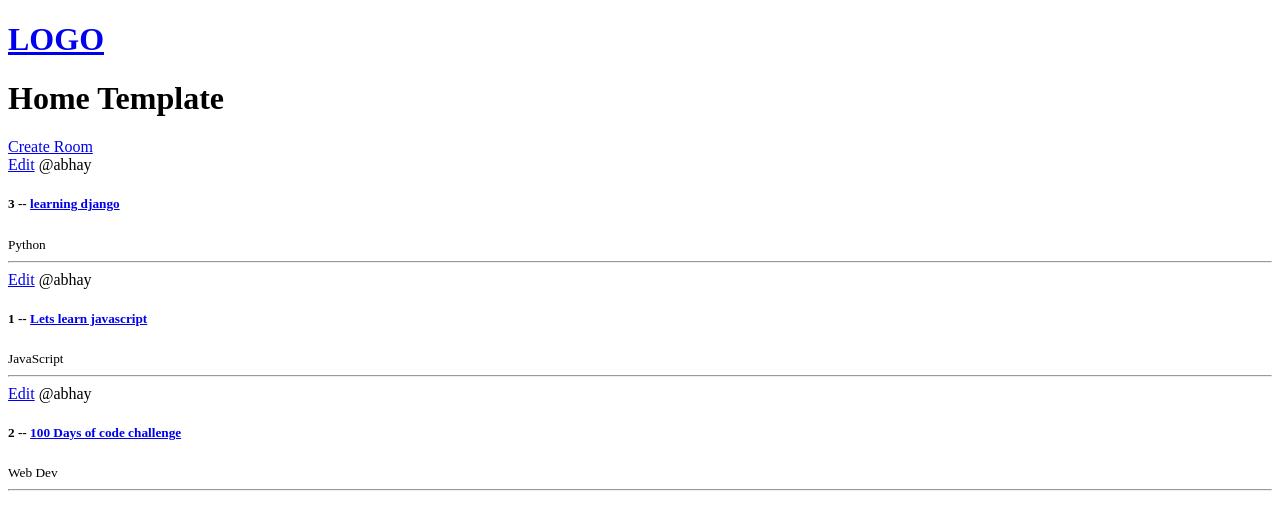
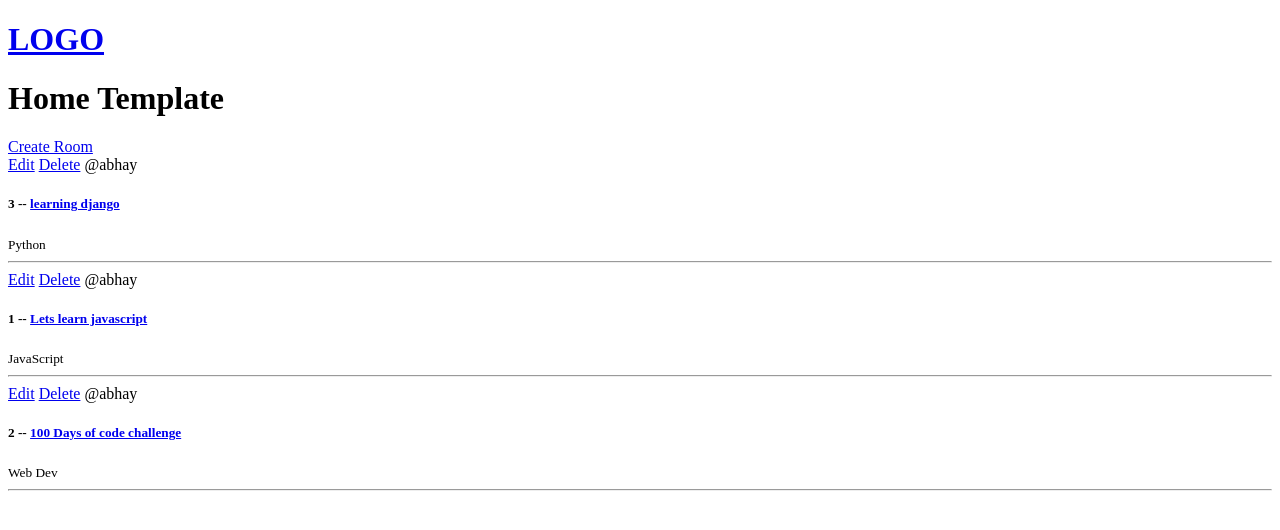
Before and after one commit to xanax02/django, a Django app: page / in a window 1280 px wide. Shown: the top 530 px of the page. Run offline with Django 4.2, Linux system fonts and the light colour scheme; data comes from the database, SQL or seed files in the repository.

Commit message:
urls_changed

```diff
--- a/base/templates/base/home.html
+++ b/base/templates/base/home.html
@@ -7,6 +7,7 @@
     {% for room in rooms %}
     <div>
       <a href="{% url 'update-room' room.id %}">Edit</a>
+      <a href="{% url 'delete-room' room.id %}">Delete</a>
       <span>@{{room.host.username}}</span>
       <h5>
         {{room.id}} -- <a href="{% url 'room' room.id %}">{{room.name}}</a>
--- a/base/urls.py
+++ b/base/urls.py
@@ -5,5 +5,6 @@ urlpatterns = [
     path('', views.home, name="home"),
     path('room/<slug:id>', views.room, name="room"),
     path('create-room/', views.createRoom, name="create-room"),
-    path('update-room/<slug:id>', views.updateRoom, name='update-room')
+    path('update-room/<slug:id>', views.updateRoom, name='update-room'),
+    path('delete-room/<slug:id>', views.deleteRoom, name='delete-room')
 ]
--- a/base/views.py
+++ b/base/views.py
@@ -39,3 +39,12 @@ def updateRoom(request, id):
 
     context = {'form': form}
     return render(request, 'base/room_form.html', context)
+
+
+def deleteRoom(request, id):
+    room = Room.objects.get(id=id)
+    if request.method == 'POST':
+        room.delete()
+        print("deleted")
+        return redirect('home')
+    return render(request, 'base/delete.html', {'obj': room})
```
Also changed, not shown: base/templates/base/delete.html (added, +11 -0 lines).
